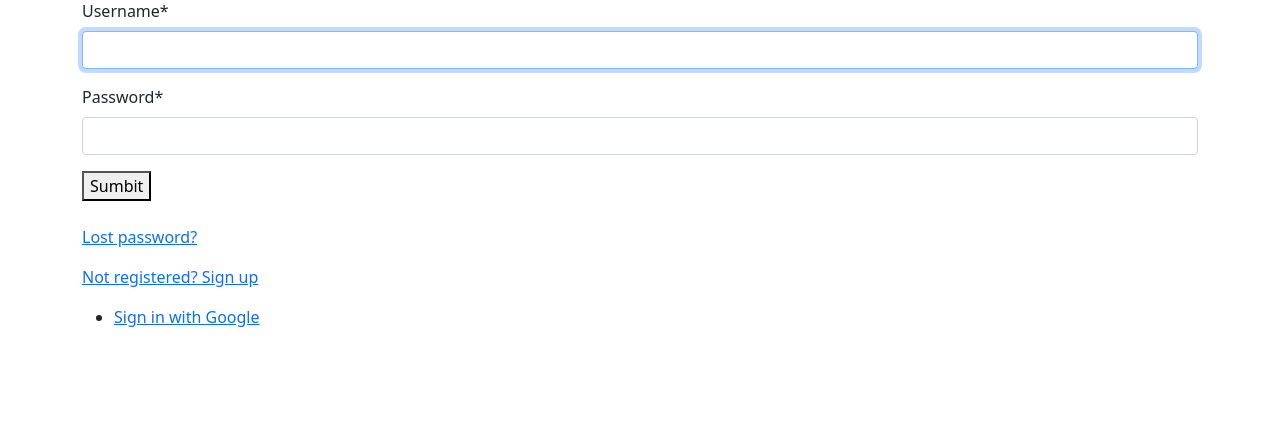
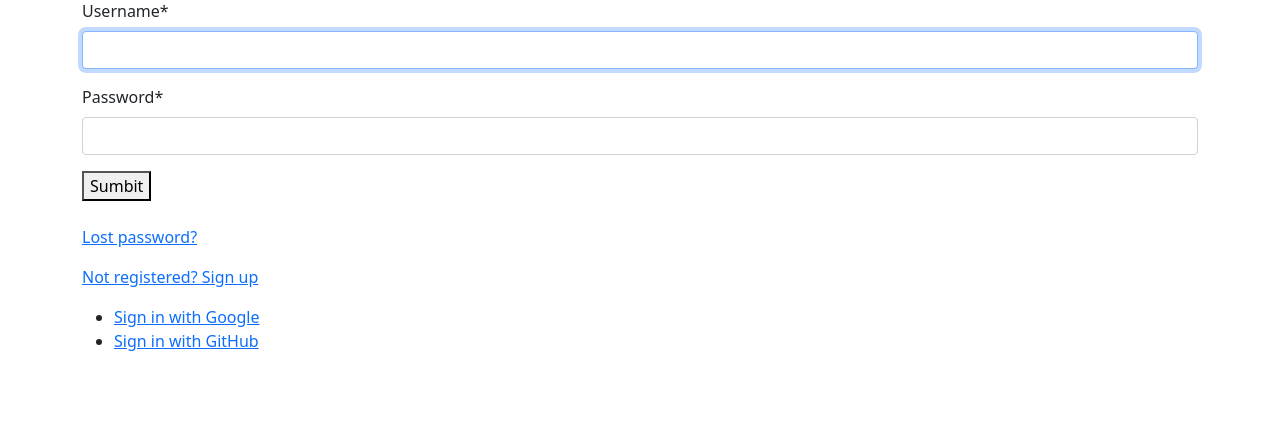
Before and after one commit to agamaontherock/django_projects, a Django app: page /accounts/login/ in a window 1280 px wide. Shown: the part 57-492 px from the top of the page. Run offline with Django 5.2, Linux system fonts and the light colour scheme; some libraries are stand-ins or nearby versions.

Commit message:
feat: add github auth

```diff
--- a/my_sample_project/home_app/templates/registration/login.html
+++ b/my_sample_project/home_app/templates/registration/login.html
@@ -36,6 +36,11 @@
         Sign in with Google
     </a>
     </li>
+    <li class="github">
+        <a href="{% url "social:begin" "github" %}">
+        Sign in with GitHub
+    </a>
+    </li>
     </ul>
 </div>
 {% endblock %}
--- a/my_sample_project/my_sample_project/settings.py
+++ b/my_sample_project/my_sample_project/settings.py
@@ -151,6 +151,9 @@ EMAIL_USE_TLS = True
 # Gooogle oAuth
 SOCIAL_AUTH_GOOGLE_OAUTH2_KEY = config('GOOGLE_OAUTH2_KEY')
 SOCIAL_AUTH_GOOGLE_OAUTH2_SECRET = config('GOOGLE_OAUTH2_SECRET')
+# GitHub oAuth
+SOCIAL_AUTH_GITHUB_KEY = config('SOCIAL_AUTH_GITHUB_KEY')
+SOCIAL_AUTH_GITHUB_SECRET = config('SOCIAL_AUTH_GITHUB_SECRET')
 
 MEDIA_URL = 'media/'
 MEDIA_ROOT = BASE_DIR / 'media'
@@ -159,4 +162,5 @@ AUTHENTICATION_BACKENDS = [
     'django.contrib.auth.backends.ModelBackend',
     'home_app.authentication.EmailAuthBackend',
     'social_core.backends.google.GoogleOAuth2',
+    'social_core.backends.github.GithubOAuth2',
 ]
```
